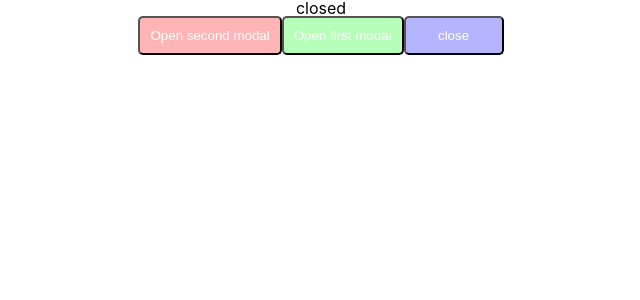
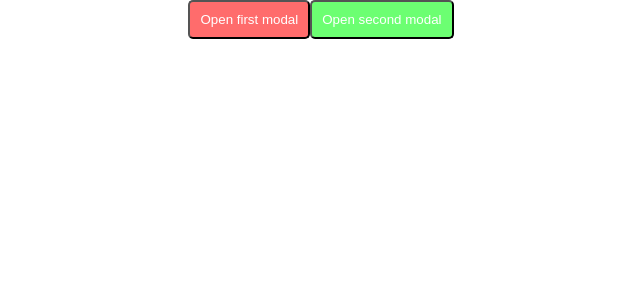
Before and after one commit to Vladry/hw2-online_shop, a React (Create React App) app: page / in a window 1280 px wide. Shown: the top 300 px of the page, without its empty margins (319-959 px from the left). Built offline with nearby package versions, Linux system fonts and the light colour scheme.

Commit message:
reorganized to take btn data from buttons configuration files

```diff
--- a/src/App.js
+++ b/src/App.js
@@ -2,54 +2,40 @@ import React, {PureComponent} from 'react';
 import './App.css';
 import Button from './components/Button/Button';
 import Modal from "./components/Modal/Modal";
-//создадим ассоциативный массив свойств модальных окон:
-const modalProps = new Map([
-    ["m1", {
-        header: "Do you want to delete this file?",
-        text: "Once you delete this file, it won't be possible to undo this action.\n Are you sure you want to delete it?"
-    }],
-    ["m2", {
-        header: "Хотите еще что ни будь?",
-        text: "Задайте действие к выполнению!"
-    }],
-    ["closed", {
-        header: "",
-        text: ""
-    }]
-]);
+import modalConfig from './components/Modal/modalConfig';
+import appBtnCfg from './components/Button/appBtnCfg';
 
 class App extends PureComponent {
     state = {
         activeModal: "closed",
     };
 
-    openModal = (modalId) => {
+    openModal(modalId) {
         this.setState({activeModal: modalId});
-    };
+    }
 
-    closeModal = () => {
+    closeModal(){
         this.setState({activeModal: "closed"});
-    };
+        console.log('activeModal= ', this.state.activeModal);
+    }
 
     render() {
         const {activeModal} = this.state;
-        const invokeHeader = modalProps.get(activeModal).header;
-        const invokeText = modalProps.get(activeModal).text;
+        const invokeHeader = modalConfig.get(activeModal).header;
+        const invokeText = modalConfig.get(activeModal).text;
 
         return (
 
             <div className="App">
                 <div className='modals-container'>
-
-                    <Modal className='modal' header={invokeHeader} text={invokeText} modalState={activeModal}/>
+                    <Modal className='modal' header={invokeHeader} text={invokeText} modalState={activeModal} actions={()=>this.closeModal()} />
                 </div>
-                <p>{activeModal}</p>
-                <Button type='text' backgroundColor={"red"} handler={() => this.openModal("m1")}
-                        btnText="Open second modal"/>
-                <Button type='text' backgroundColor={"green"} handler={() => this.openModal("m2")}
-                        btnText="Open first modal"/>
-                <Button type='text' backgroundColor={"blue"} handler={() => this.openModal("closed")}
-                        btnText="close"/>
+                <Button btnCfg={appBtnCfg.get('b1')}
+                        handler={() => this.openModal("m1")}/>
+                <Button btnCfg={appBtnCfg.get('b2')}
+                        handler={() => this.openModal("m2")}/>
+                {/*<Button btnCfg={appBtnCfg.get('b3')}*/}
+                {/*        handler={() => this.openModal("closed")}/>*/}
             </div>
         );
     }
--- a/src/components/Button/Button.jsx
+++ b/src/components/Button/Button.jsx
@@ -2,11 +2,11 @@ import React from 'react';
 import './btnStyle.scss';
 
 const Button = (props) => {
-    const {backgroundColor, handler, btnText} = props;
-    const className = `btn --${backgroundColor}`;
+    const {btnCfg, handler} = props;
+    const className = `btn --${btnCfg.bgCol}`;
     return (
         <>
-            <button type='button' className={className} onClick={handler}> {btnText}</button>
+            <button type='button' className={className} onClick={handler}> {btnCfg.btnText} </button>
         </>
     );
 };
--- /dev/null
+++ b/src/components/Button/appBtnCfg.js
@@ -0,0 +1,7 @@
+const appBtnCfg = new Map ([
+    ["b1", {bgCol: "red", btnText: "Open first modal"}],
+    ["b2", {bgCol: "green", btnText: "Open second modal"}],
+    ["b3", {bgCol: "blue", btnText: "close"}],
+]);
+
+export default appBtnCfg;
--- a/src/components/Button/btnStyle.css
+++ b/src/components/Button/btnStyle.css
@@ -10,19 +10,19 @@
 }
 
 .--red {
-  background-color: rgba(255, 10, 10, 0.3);
+  background-color: rgba(255, 10, 10, 0.6);
 }
 
 .--darkred {
-  background-color: rgba(80, 10, 10, 0.3);
+  background-color: rgba(80, 10, 10, 0.6);
 }
 
 .--green {
-  background-color: rgba(10, 255, 20, 0.3);
+  background-color: rgba(10, 255, 20, 0.6);
 }
 
 .--blue {
-  background-color: rgba(10, 10, 255, 0.3);
+  background-color: rgba(10, 10, 255, 0.6);
 }
 
 /*# sourceMappingURL=btnStyle.css.map */
--- a/src/components/Button/btnStyle.scss
+++ b/src/components/Button/btnStyle.scss
@@ -1,4 +1,4 @@
-$btnOpacity: 0.3;
+$btnOpacity: 0.6;
 $btnSaturation: 255;
 
 .btn {
--- /dev/null
+++ b/src/components/Button/modBtnCfg.js
@@ -0,0 +1,6 @@
+const modBtnCfg = new Map([
+    ["b1", {bgCol: "darkred", btnText: "Ok", btnHandler: ()=>{} }],
+    ["b2", {bgCol: "darkred", btnText: "Cancel", btnHandler: ()=>{} }],
+]);
+
+export default modBtnCfg;
--- a/src/components/Modal/Modal.jsx
+++ b/src/components/Modal/Modal.jsx
@@ -1,6 +1,7 @@
 import React, {PureComponent} from 'react';
 import './Modal.scss';
 import Button from "../Button/Button";
+import modBtnCfg from '../Button/modBtnCfg';
 
 class Modal extends PureComponent {
     // state = {};
@@ -14,10 +15,9 @@ class Modal extends PureComponent {
                 <h2 className="modal-header">{header}</h2>
                 <div className="modal-body">
                     <p className="modal-text">{text}</p>
-                    <Button type='text' backgroundColor={"darkred"} onClick={()=>{}}
-                            btnText="Ok"/>
-                    <Button type='text' backgroundColor={"darkred"} onClick={()=>{}}
-                            btnText="Cancel"/>
+
+                    <Button btnCfg ={modBtnCfg.get('b1')} handler={ ()=>{} }/>
+                    <Button btnCfg ={modBtnCfg.get('b2')} handler={actions} />
                 </div>
             </div>
         );
--- /dev/null
+++ b/src/components/Modal/modalConfig.js
@@ -0,0 +1,18 @@
+//создадим ассоциативный массив свойств модальных окон:
+//https://itchief.ru/javascript/associative-arrays
+const modalConfig = new Map([
+    ["m1", {
+        header: "Do you want to delete this file?",
+        text: "Once you delete this file, it won't be possible to undo this action.\n Are you sure you want to delete it?"
+    }],
+    ["m2", {
+        header: "Хотите еще что ни будь?",
+        text: "Задайте действие к выполнению!"
+    }],
+    ["closed", {
+        header: "",
+        text: ""
+    }]
+]);
+
+export default modalConfig;
```
Also changed, not shown: hw_task/readme.md.
